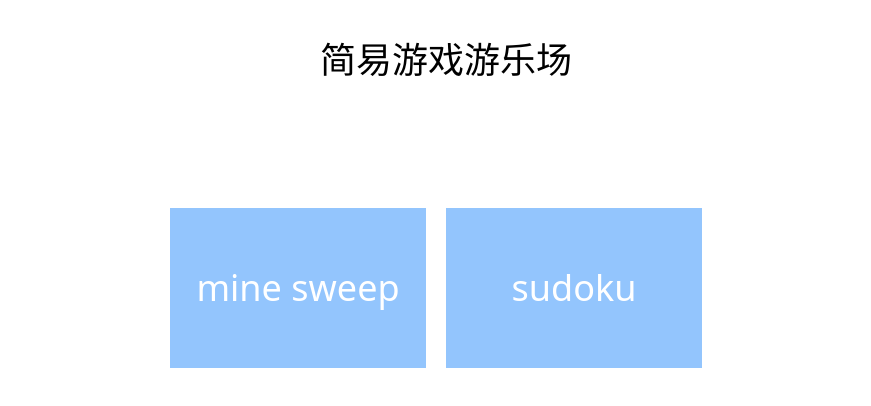
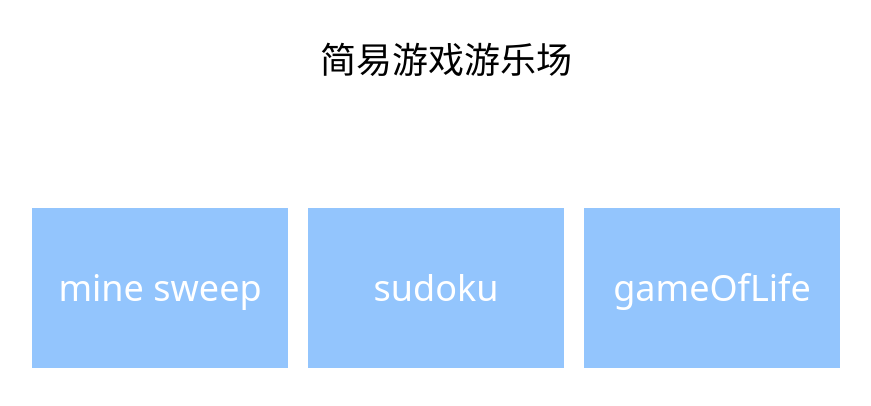
Before and after one commit to CrazyStoneJy/Game-Playground, a React (Create React App) app: page / in a window 1280 px wide. Shown: the top 406 px of the page, without its empty margins (194-1065 px from the left). Built offline with nearby package versions, Linux system fonts and the light colour scheme.

Commit message:
feat: add game of life

```diff
--- a/src/App.tsx
+++ b/src/App.tsx
@@ -13,6 +13,10 @@ const routers: Route[] = [
     {
         path: "/sudoku",
         name: "sudoku",
+    },
+    {
+        path: "/gameOfLife",
+        name: "gameOfLife",
     },
 ];
 
--- /dev/null
+++ b/src/game-of-life/index.tsx
@@ -0,0 +1,9 @@
+import React, { useEffect, useRef, useState } from "react";
+function GameOfLife() {
+
+    return (
+        <div>game of life</div>
+    );
+}
+
+export default GameOfLife;
--- a/src/index.tsx
+++ b/src/index.tsx
@@ -5,6 +5,7 @@ import './index.css';
 import { RouterProvider, createBrowserRouter } from "react-router-dom";
 import MineSweep from "./mine-sweep";
 import SudokuGame from "./sudoku";
+import GameOfLife from "./game-of-life";
 
 const router = createBrowserRouter([
     {
@@ -19,6 +20,10 @@ const router = createBrowserRouter([
         path: "/sudoku",
         element: <SudokuGame />,
     },
+    {
+        path: "/gameOfLife",
+        element: <GameOfLife />,
+    },
 ]);
 
 const container = document.getElementById('root');
```
Also changed, not shown: src/game-of-life/board.tsx (added).
